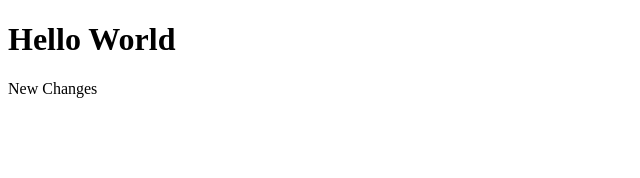
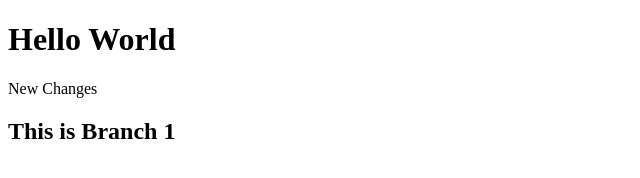
Before and after one commit to Shahzain159/Sample_Repo, a plain HTML site: page index.html in a window 1280 px wide. Shown: the whole page, without its empty margins (0-640 px from the left). Drawn offline with Linux system fonts and the light colour scheme.

Commit message:
Update index.html

```diff
--- a/index.html
+++ b/index.html
@@ -9,5 +9,8 @@
     <h1>Hello World</h1>
 
     <p>New Changes</p>
+
+
+    <h2>This is Branch 1</h2>
 </body>
 </html>
```
